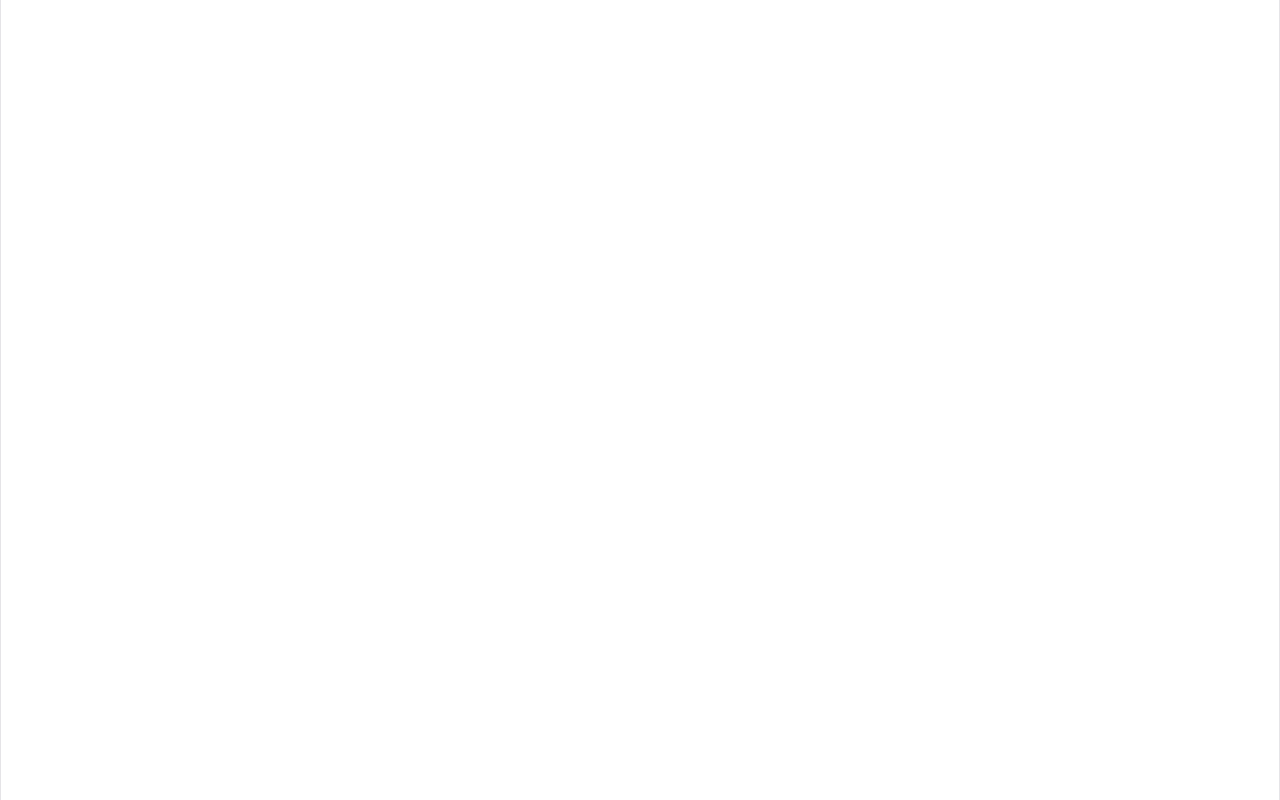
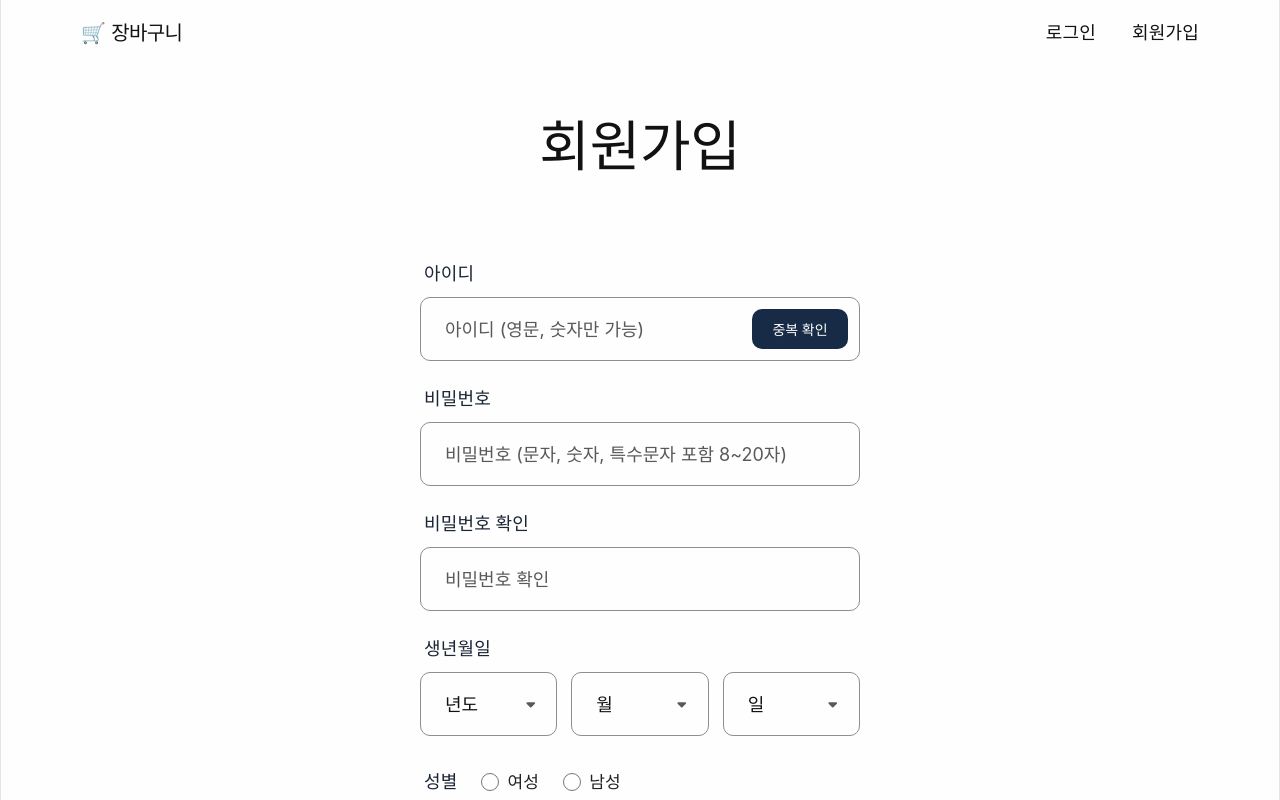
Before and after one commit to Elice-Jangbaguni/frontend, a React (Vite) app in the folder jangbaguni/: page /signup in a window 1280 px wide. Before the commit this address had no page. Shown: the top 800 px of the page. Built offline with nearby package versions, Linux system fonts and the light colour scheme; a web font is replaced by a local one.

Commit message:
Feat: 회원가입 페이지 UI 구현 및 라우팅 연결
- 헤더(회원가입 클릭 시 해당 페이지 라우팅 연결
- 회원가입 페이지
  아이디 중복 확인, 비밀번호 확인, 생년월일, 성별 입력 필드, 회원가입 버튼 구현

```diff
--- a/jangbaguni/package.json
+++ b/jangbaguni/package.json
@@ -10,6 +10,11 @@
     "preview": "vite preview"
   },
   "dependencies": {
+    "@fortawesome/fontawesome-svg-core": "^7.3.1",
+    "@fortawesome/free-brands-svg-icons": "^7.3.1",
+    "@fortawesome/free-regular-svg-icons": "^7.3.1",
+    "@fortawesome/free-solid-svg-icons": "^7.3.1",
+    "@fortawesome/react-fontawesome": "^3.5.0",
     "react": "^19.3.1",
     "react-dom": "^19.3.1",
     "react-router-dom": "^7.18.5"
--- a/jangbaguni/src/App.jsx
+++ b/jangbaguni/src/App.jsx
@@ -2,6 +2,7 @@ import React from 'react';
 import { BrowserRouter, Routes, Route } from 'react-router-dom';
 import MainPage from './Mainpage.jsx';
 import LoginPage from './Loginpage.jsx';
+import SignupPage from './Signuppage.jsx';
 
 export default function App() {
   return (
@@ -9,6 +10,7 @@ export default function App() {
       <Routes>
         <Route path="/" element={<MainPage />} />
         <Route path="/login" element={<LoginPage />} />
+        <Route path="/signup" element={<SignupPage />} />
       </Routes>
     </BrowserRouter>
   );
--- a/jangbaguni/src/Layout.jsx
+++ b/jangbaguni/src/Layout.jsx
@@ -16,6 +16,12 @@ export default function Layout({ children }) {
     navigate('/login');
   };
 
+  // 회원가입 페이지 이동
+  const handleGoToSignup = () => {
+    console.log('회원가입 페이지 이동');
+    navigate('/signup');
+  };
+
   return (
     <div className="main-wrapper">
 
@@ -31,7 +37,9 @@ export default function Layout({ children }) {
 
         <div className="header-right">
           <div className="login-text" onClick={handleGoToLogin}>로그인</div>
-          <div className="signup-text">회원가입</div>
+          <div className="signup-text" onClick={handleGoToSignup}>
+            회원가입
+          </div>
         </div>
       </header>
 
--- /dev/null
+++ b/jangbaguni/src/Signuppage.css
@@ -0,0 +1,186 @@
+/* 회원가입 페이지 전체 영역 중앙 정렬 및 배경 */
+.signup-section {
+  display: flex;
+  justify-content: center;
+  align-items: center;
+  width: 100%;
+  margin-bottom: 100px;
+}
+
+.signup-title {
+  text-align: center;
+  font-family: Pretendard;
+  font-size: 55px;
+  font-weight: 800;
+  color: #121212;
+  margin-top: 50px;
+  margin-bottom: 80px;
+  letter-spacing: 2%;
+}
+
+.signup-form {
+  display: flex;
+  flex-direction: column;
+  width: 100%;
+  max-width: 440px; /* 이미지 속 폼 너비 */
+  gap: 25px;
+}
+
+.form-group {
+  display: flex;
+  flex-direction: column;
+  gap: 10px;
+  width: 100%;
+}
+
+.form-label {
+  font-size: 18px;
+  font-weight: 700;
+  color: #1a2536;
+  text-align: left;
+  margin-left: 4px;
+}
+
+.form-input {
+  width: 100%;
+  height: 64px;
+  padding: 0 24px;
+  font-size: 18px;
+  border: 1px solid #8E8E8E;
+  border-radius: 10px;
+  background-color: #FEFEFE;
+  outline: none;
+  box-sizing: border-box;
+  color: #121212;
+  letter-spacing: 10%;
+  transition: border-color 0.2s ease;
+}
+
+.form-input::placeholder {
+  color: #595959;
+}
+
+.form-input:focus {
+  border-color: #C1121F;
+}
+
+.input-with-button {
+  position: relative;
+  display: flex;
+  align-items: center;
+  width: 100%;
+}
+
+/* ?? */
+.input-with-button .form-input {
+  padding-right: 120px;
+}
+
+.check-btn {
+  position: absolute;
+  right: 12px;
+  width: 96px;
+  height: 40px;
+  background-color: #172A46;
+  color: #FEFEFE;
+  border: none;
+  border-radius: 10px;
+  font-size: 14px;
+  font-weight: 600;
+  cursor: pointer;
+  transition: background-color 0.2s ease;
+}
+
+.check-btn:hover {
+  background-color: #0f1c30;
+}
+
+/* 생년월일 셀렉트 영역 */
+.birth-select-group {
+  display: flex;
+  gap: 14px;
+  width: 100%;
+}
+
+.select-wrapper {
+  flex: 1;
+  position: relative;
+  display: flex;
+  align-items: center;
+}
+
+.form-select {
+  width: 100%;
+  height: 64px;
+  padding: 0 24px;
+  font-size: 18px;
+  border: 1px solid #8E8E8E;
+  border-radius: 10px;
+  background-color: #FEFEFE;
+  outline: none;
+  box-sizing: border-box;
+  color: #121212;
+  letter-spacing: 10%;
+  transition: border-color 0.2s ease;
+  -webkit-appearance: none;
+  box-sizing: border-box;
+}
+
+/* Font Awesome 아이콘 위치 지정 및 오버레이 설정 */
+.select-icon {
+  position: absolute;
+  right: 18px;
+  top: 50%;
+  transform: translateY(-50%);
+  font-size: 14px;
+  color: #595959;
+  pointer-events: none;
+}
+
+.gender-group {
+  flex-direction: row;
+  align-items: center;
+  gap: 24px;
+  margin-top: 8px;
+}
+
+.radio-group {
+  display: flex;
+  align-items: center;
+  gap: 24px;
+}
+
+.radio-label {
+  display: flex;
+  align-items: center;
+  gap: 8px;
+  font-size: 17px;
+  font-weight: 600;
+  color: #222222;
+  cursor: pointer;
+}
+
+.radio-label input[type="radio"] {
+  width: 18px;
+  height: 18px;
+  accent-color: #172A46;
+  cursor: pointer;
+}
+
+.submit-btn {
+  width: 100%;
+  height: 64px;
+  margin-top: 40px;
+  background-color: #172A46;
+  color: #FEFEFE;
+  border: none;
+  border-radius: 10px;
+  font-size: 20px;
+  font-weight: 600;
+  cursor: pointer;
+  transition: background-color 0.2s ease;
+}
+
+.submit-btn:hover {
+  background-color: #0f1c30;
+}
--- /dev/null
+++ b/jangbaguni/src/Signuppage.jsx
@@ -0,0 +1,185 @@
+import React, { useState } from 'react';
+import './Signuppage.css';
+import { faCaretDown } from '@fortawesome/free-solid-svg-icons';
+import { FontAwesomeIcon } from "@fortawesome/react-fontawesome";
+import Layout from './Layout';
+
+export default function SignupPage() {
+  const [formData, setFormData] = useState({
+    userId: '',
+    password: '',
+    passwordConfirm: '',
+    birthYear: '',
+    birthMonth: '',
+    birthDay: '',
+    gender: '',
+  });
+
+  // 입력값 변경 핸들러
+  const handleChange = (e) => {
+    const { name, value } = e.target;
+    setFormData((prev) => ({
+      ...prev,
+      [name]: value,
+    }));
+  };
+
+  // 아이디 중복 확인 버튼
+  const handleCheckDuplicate = () => {
+    if (!formData.userId.trim()) {
+      alert('아이디를 입력해 주세요.');
+      return;
+    }
+    alert(`${formData.userId} - 중복 확인 기능 실행`);
+  };
+
+  // 년/월/일 드롭다운 옵션 생성
+  const years = Array.from({ length: 100 }, (_, i) => 2026 - i);
+  const months = Array.from({ length: 12 }, (_, i) => i + 1);
+  const days = Array.from({ length: 31 }, (_, i) => i + 1);
+
+  return (
+    <Layout>
+      {/* 💥 h1 -> h2 로 변경 (LoginPage와 동일하게 통일) */}
+      <h2 className="signup-title">회원가입</h2>
+
+      <section className="signup-section">
+        <form className="signup-form">
+          {/* 아이디 */}
+          <div className="form-group">
+            <label htmlFor="userId" className="form-label">아이디</label>
+            <div className="input-with-button">
+              <input
+                type="text"
+                id="userId"
+                name="userId"
+                className="form-input"
+                value={formData.userId}
+                onChange={handleChange}
+                placeholder="아이디 (영문, 숫자만 가능)"
+              />
+              <button
+                type="button"
+                className="check-btn"
+                onClick={handleCheckDuplicate}
+              >
+                중복 확인
+              </button>
+            </div>
+          </div>
+
+          {/* 비밀번호 */}
+          <div className="form-group">
+            <label htmlFor="password" className="form-label">비밀번호</label>
+            <input
+              type="password"
+              id="password"
+              name="password"
+              className="form-input"
+              value={formData.password}
+              onChange={handleChange}
+              placeholder="비밀번호 (문자, 숫자, 특수문자 포함 8~20자)"
+            />
+          </div>
+
+          {/* 비밀번호 확인 */}
+          <div className="form-group">
+            <label htmlFor="passwordConfirm" className="form-label">비밀번호 확인</label>
+            <input
+              type="password"
+              id="passwordConfirm"
+              name="passwordConfirm"
+              className="form-input"
+              value={formData.passwordConfirm}
+              onChange={handleChange}
+              placeholder="비밀번호 확인"
+            />
+          </div>
+
+          {/* 생년월일 */}
+          <div className="form-group">
+            <label className="form-label">생년월일</label>
+            <div className="birth-select-group">
+              <div className="select-wrapper">
+                <select
+                  name="birthYear"
+                  className="form-select"
+                  value={formData.birthYear}
+                  onChange={handleChange}
+                >
+                  <option value="">년도</option>
+                  {years.map((y) => (
+                    <option key={y} value={y}>{y}</option>
+                  ))}
+                </select>
+                <FontAwesomeIcon icon={faCaretDown} className="select-icon" />
+              </div>
+
+              <div className="select-wrapper">
+                <select
+                  name="birthMonth"
+                  className="form-select"
+                  value={formData.birthMonth}
+                  onChange={handleChange}
+                >
+                  <option value="">월</option>
+                  {months.map((m) => (
+                    <option key={m} value={m}>{m}</option>
+                  ))}
+                </select>
+                <FontAwesomeIcon icon={faCaretDown} className="select-icon" />
+              </div>
+
+              <div className="select-wrapper">
+                <select
+                  name="birthDay"
+                  className="form-select"
+                  value={formData.birthDay}
+                  onChange={handleChange}
+                >
+                  <option value="">일</option>
+                  {days.map((d) => (
+                    <option key={d} value={d}>{d}</option>
+                  ))}
+                </select>
+                <FontAwesomeIcon icon={faCaretDown} className="select-icon" />
+              </div>
+            </div>
+          </div>
+
+          {/* 성별 */}
+          <div className="form-group gender-group">
+            <label className="form-label">성별</label>
+            <div className="radio-group">
+              <label className="radio-label">
+                <input
+                  type="radio"
+                  name="gender"
+                  value="female"
+                  checked={formData.gender === 'female'}
+                  onChange={handleChange}
+                />
+                <span>여성</span>
+              </label>
+              <label className="radio-label">
+                <input
+                  type="radio"
+                  name="gender"
+                  value="male"
+                  checked={formData.gender === 'male'}
+                  onChange={handleChange}
+                />
+                <span>남성</span>
+              </label>
+            </div>
+          </div>
+
+          {/* 가입완료 버튼 */}
+          <button type="submit" className="submit-btn">
+            가입완료
+          </button>
+        </form>
+      </section>
+    </Layout>
+  );
+}
```
Also changed, not shown: 1 other file (tests, documents, lock files or other folders).
